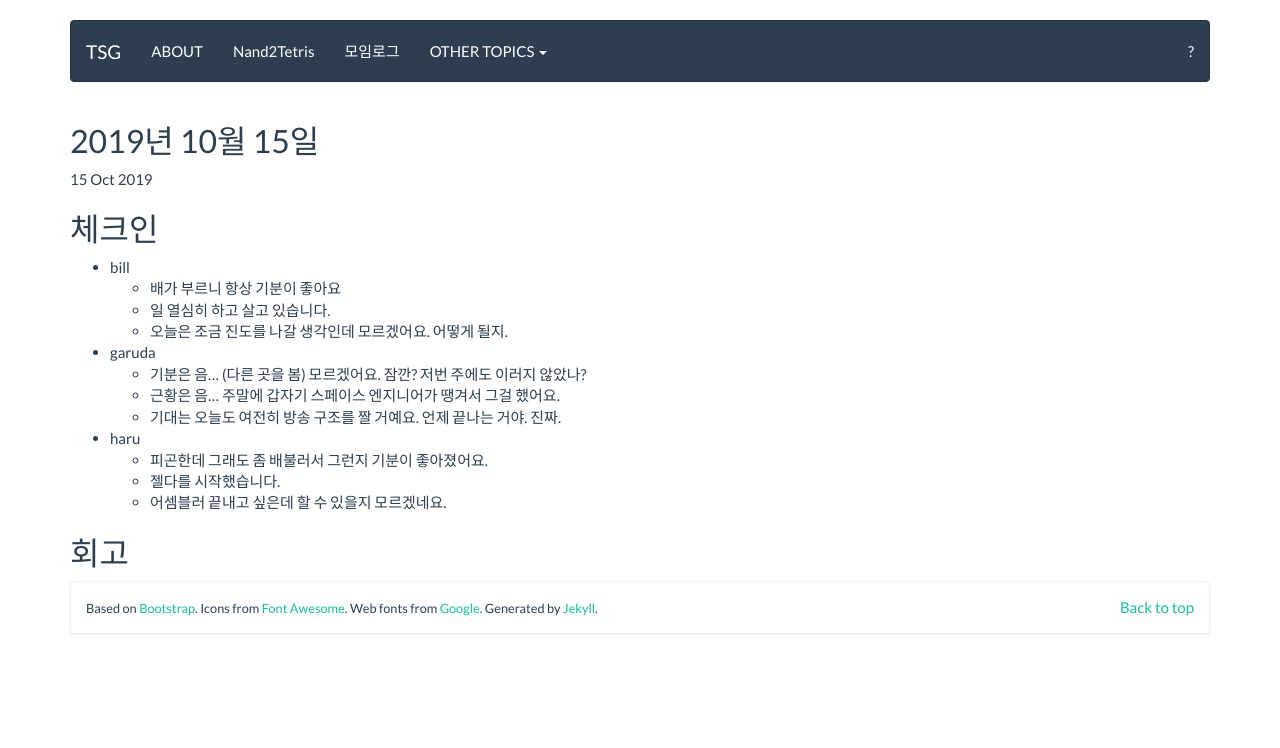
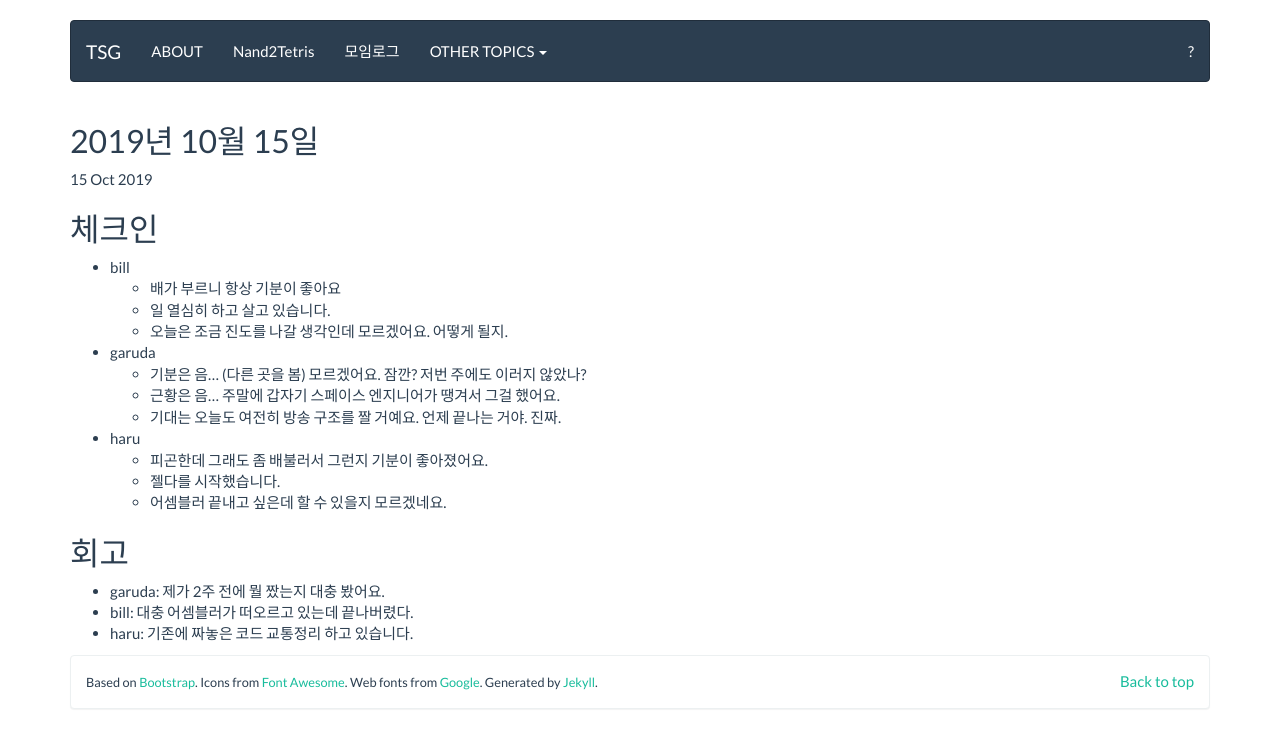
Before and after one commit to tuestudy/tuestudy.github.io, a Jekyll site: the page built from _posts/2019-10-15-meeting.md, in a window 1280 px wide. Shown: the top 748 px of the page. Built offline with Jekyll 4.4.1, drawn with Linux system fonts in a browser that asks for light colours.

Commit message:
2019년 10월 15일 회고

```diff
--- a/_posts/2019-10-15-meeting.md
+++ b/_posts/2019-10-15-meeting.md
@@ -22,3 +22,7 @@
   * 어셈블러 끝내고 싶은데 할 수 있을지 모르겠네요.
 
 ## 회고
+
+* garuda: 제가 2주 전에 뭘 짰는지 대충 봤어요.
+* bill: 대충 어셈블러가 떠오르고 있는데 끝나버렸다.
+* haru: 기존에 짜놓은 코드 교통정리 하고 있습니다.
```
